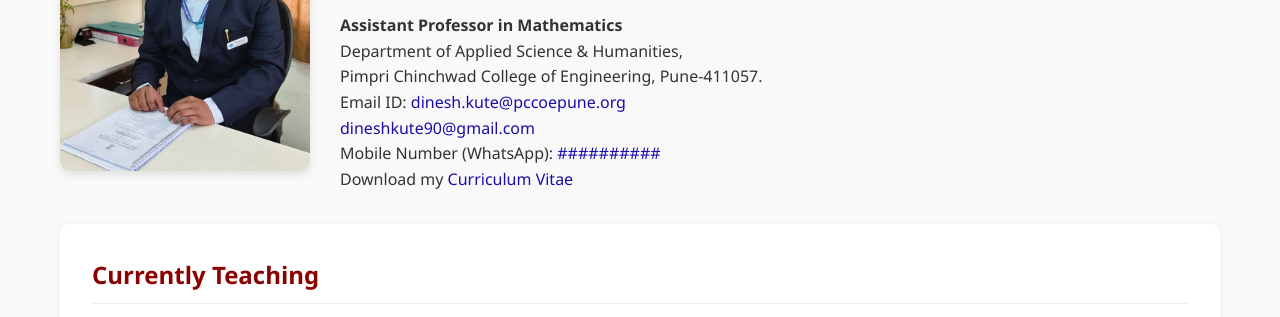
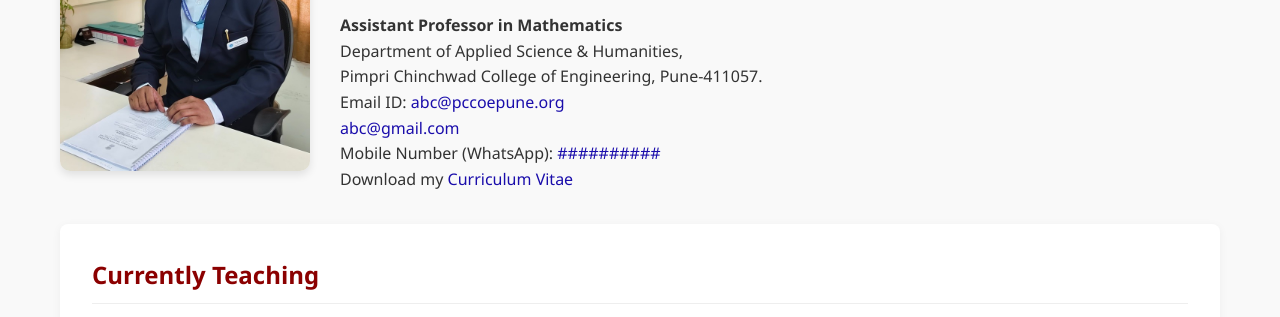
Before and after one commit to dineshkute90/dineshkute90.github.io, a plain HTML site: page index.html in a window 1280 px wide. Shown: the part 433-750 px from the top of the page. Drawn offline with Linux system fonts and the light colour scheme.

Commit message:
Update index.html

```diff
--- a/index.html
+++ b/index.html
@@ -248,8 +248,8 @@
                     <p><strong>Assistant Professor in Mathematics</strong></p>
                     <p>Department of Applied Science & Humanities,<br>
                     Pimpri Chinchwad College of Engineering, Pune-411057.</p>
-                    <p>Email ID: <a href="mailto:abc@pccoepune.org">dinesh.kute@pccoepune.org</a><br>
-                    <a href="mailto:abc@gmail.com">dineshkute90@gmail.com</a></p>
+                    <p>Email ID: <a href="mailto:abc@pccoepune.org">abc@pccoepune.org</a><br>
+                    <a href="mailto:abc@gmail.com">abc@gmail.com</a></p>
                     <p>Mobile Number (WhatsApp): <a href="tel:+91##########">##########</a></p>
                     <p>Download my <a href="#">Curriculum Vitae</a></p>
                 </div>
```
